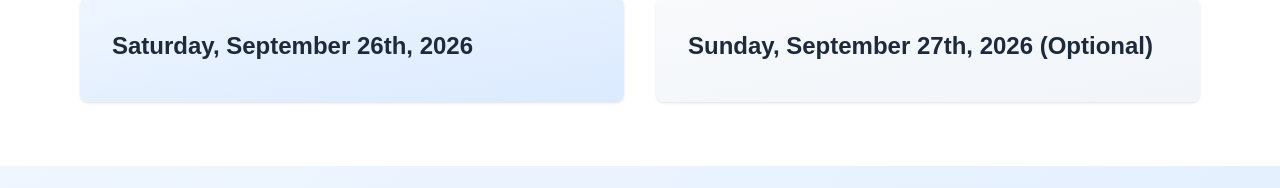
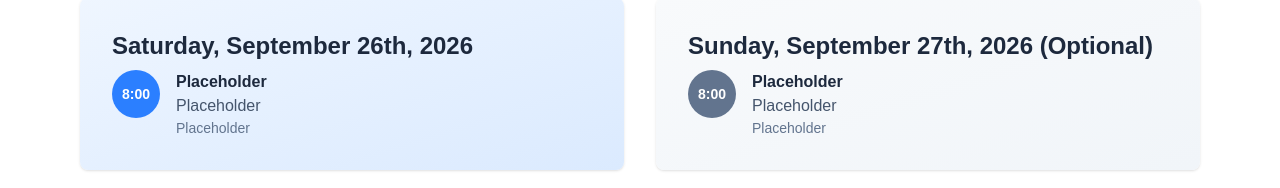
Before and after one commit to icatat/catalam, a Next.js app: page /vietnam in a window 1280 px wide. Shown: the part 587-775 px from the top of the page. Built offline with nearby package versions, Linux system fonts and the light colour scheme; a web font is replaced by a local one.

Commit message:
redundancy

```diff
--- a/src/app/vietnam/page.tsx
+++ b/src/app/vietnam/page.tsx
@@ -19,9 +19,23 @@ export default function VietnamWedding() {
     alert('Thank you for your RSVP! We will contact you soon.');
   };
 
-  const day1Events = [];
+  const day1Events = [
+    {
+      time: '8:00',
+      title: 'Placeholder',
+      location: 'Placeholder',
+      description: 'Placeholder'
+    }
+  ];
 
-  const day2Events = [];
+  const day2Events = [
+       {
+      time: '8:00',
+      title: 'Placeholder',
+      location: 'Placeholder',
+      description: 'Placeholder'
+    }
+  ];
 
   return (
     <div className="min-h-screen bg-gradient-to-br from-slate-50 to-blue-50">
```
